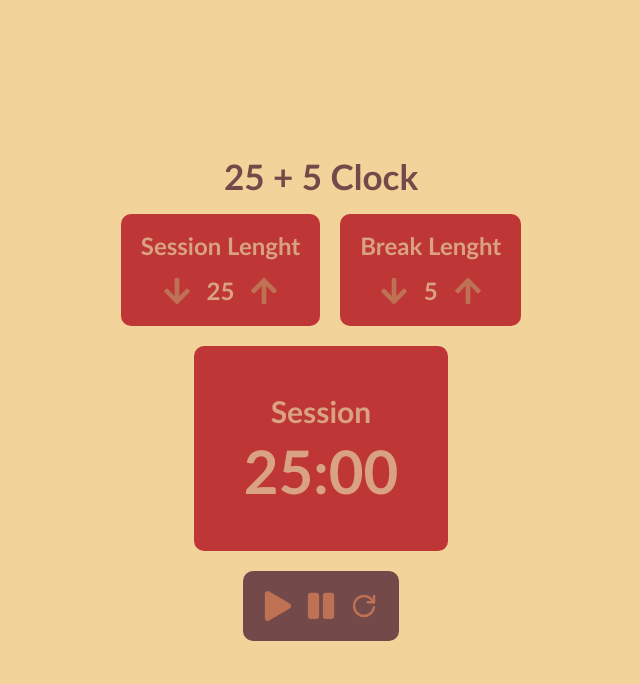
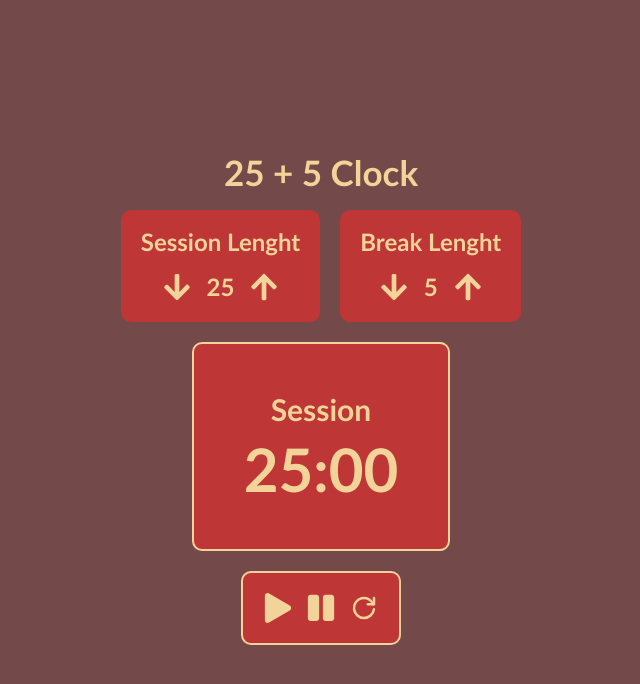
Before and after one commit to AxelIanAlimonta/25-5-clock, a React (Vite) app: page / in a window 1280 px wide. Shown: the top 684 px of the page, without its empty margins (319-959 px from the left). Built offline with nearby package versions, Linux system fonts and the light colour scheme.

Commit message:
syles changed

```diff
--- a/src/App.css
+++ b/src/App.css
@@ -24,14 +24,15 @@
   gap: 13px;
   padding: 20px;
   border-radius: 10px;
-  background-color: var(--color5);
+  background-color: var(--color4);
+  border: 2px solid var(--color1);
 }
 
 .btn {
   width: 30px;
   height: 30px;
   cursor: pointer;
-  color: var(--color3);
+  color: var(--color1);
 }
 
 .btn:hover {
--- a/src/index.css
+++ b/src/index.css
@@ -11,12 +11,12 @@ body {
   font-family: "Gill Sans", "Gill Sans MT", Calibri, "Trebuchet MS", sans-serif;
   font-weight: 900;
   font-size: 20px;
-  background-color: var(--color1);
+  background-color: var(--color5);
   gap: 20px;
   user-select: none;
 }
 
 h1 {
-  color: var(--color5);
+  color: var(--color1);
   font-size: 35px;
 }
--- a/src/style/Display.css
+++ b/src/style/Display.css
@@ -7,7 +7,8 @@
   border-radius: 10px;
   padding: 2.5em;
   background-color: var(--color4);
-  color: var(--color2);
+  color: var(--color1);
+  border: 2px solid var(--color1);
 }
 
 .Display-title {
--- a/src/style/TimeSeter.css
+++ b/src/style/TimeSeter.css
@@ -7,7 +7,7 @@
   padding: 20px;
   gap: 18px;
   background-color: var(--color4);
-  color: var(--color2);
+  color: var(--color1);
 }
 
 .TimeSeter-btnsContainer {
```
